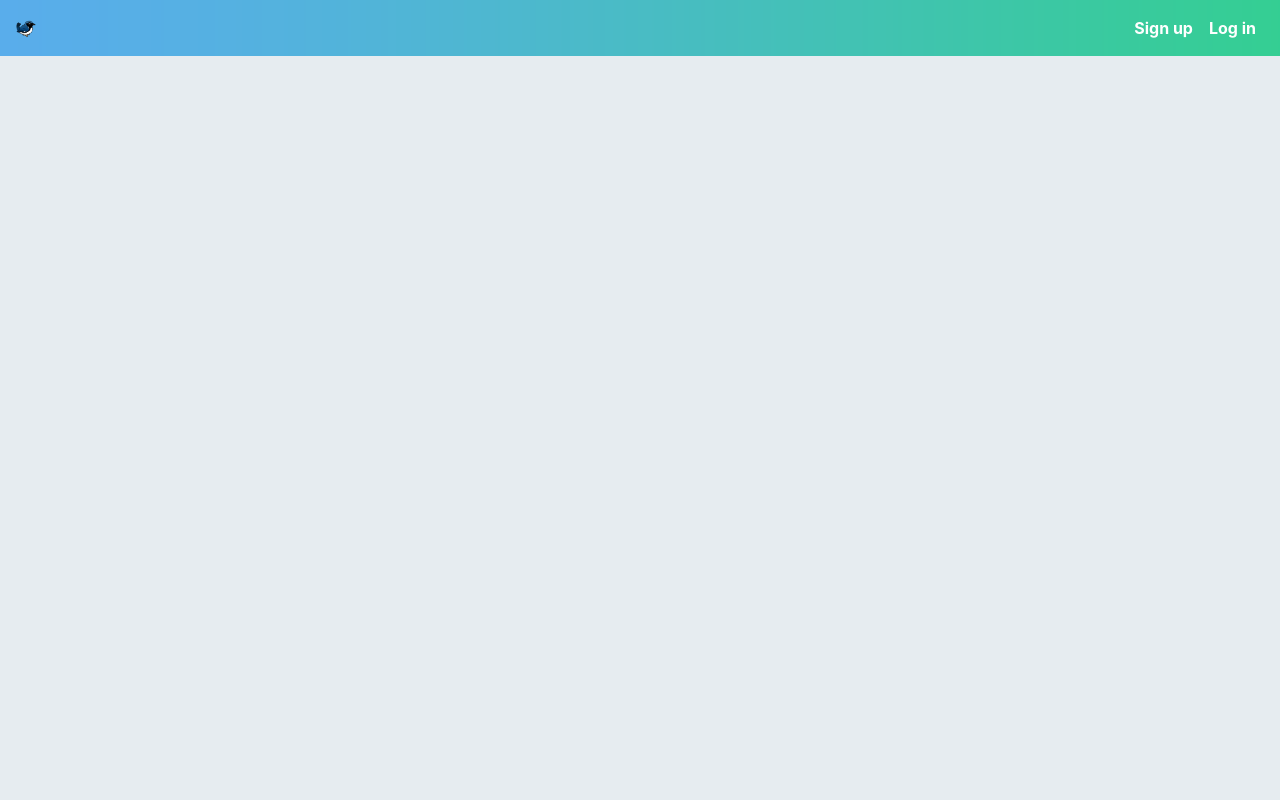
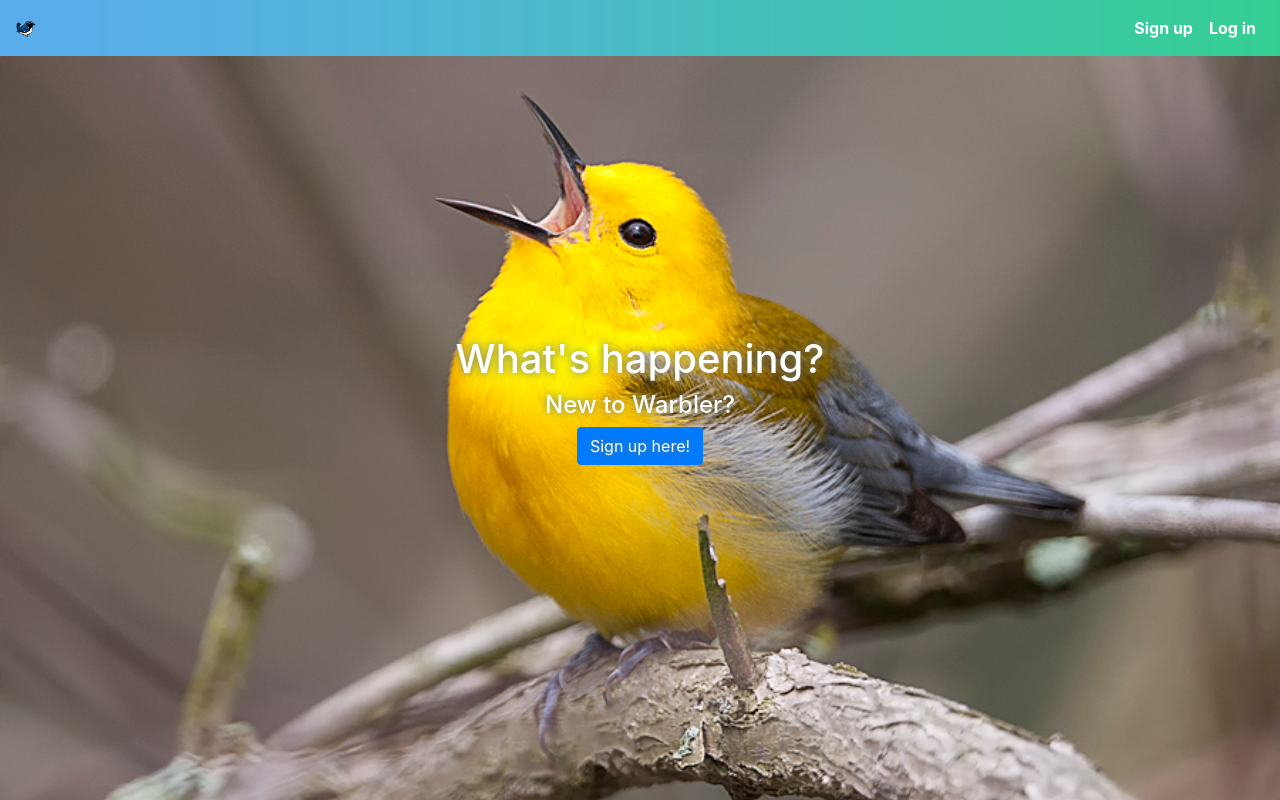
Before and after one commit to Shlim45/warbler-client, a React (Create React App) app: page / in a window 1280 px wide. Built offline with nearby package versions, Linux system fonts and the light colour scheme.

Commit message:
Add Homepage

```diff
--- /dev/null
+++ b/src/components/Homepage.js
@@ -0,0 +1,14 @@
+import React from 'react';
+import {Link} from 'react-router-dom';
+
+const Homepage = () => (
+    <div className="home-hero">
+        <h1>What's happening?</h1>
+        <h4>New to Warbler?</h4>
+        <Link to="/signup" className="btn btn-primary">
+            Sign up here!
+        </Link>
+    </div>
+);
+
+export default Homepage;
--- a/src/containers/App.js
+++ b/src/containers/App.js
@@ -3,6 +3,7 @@
 import { configureStore } from '../store';
 import { BrowserRouter as Router } from 'react-router-dom';
 import Navbar from './Navbar';
+import Main from './Main';
 
 const store = configureStore();
 
@@ -11,6 +12,7 @@
         <Router>
             <div className="onboarding">
                 <Navbar />
+                <Main />
             </div>
         </Router>
     </Provider>
--- /dev/null
+++ b/src/containers/Main.js
@@ -0,0 +1,22 @@
+import React from 'react';
+import { Switch, Route, withRouter, Redirect } from 'react-router-dom';
+import { connect } from 'react-redux';
+import Homepage from '../components/Homepage';
+
+const Main = props => {
+    return (
+        <div className="container">
+            <Switch>
+                <Route exact path="/" render={props => <Homepage {...props} />} />
+            </Switch>
+        </div>
+    );
+};
+
+function mapStateToProps(state) {
+    return {
+        currentUser: state.currentUser,
+    };
+}
+
+export default withRouter(connect(mapStateToProps, null)(Main));
--- a/src/index.css
+++ b/src/index.css
@@ -35,3 +35,23 @@
     background-image: url('./images/nav-bg.png');
     background-size: 100% 100%;
 }
+
+.home-hero {
+    width: 100vw;
+    height: 100vh;
+    position: absolute;
+    top: 0;
+    left: 0;
+    display: flex;
+    flex-direction: column;
+    align-items: center;
+    justify-content: center;
+    z-index: -1;
+    background-image: url("./images/signed-out-home.jpg");
+    text-align: center;
+    padding: 1rem;
+    background-position: center center;
+    background-size: cover;
+    color: #fff;
+    text-shadow: 0 0 8px #66757f;
+}
```
